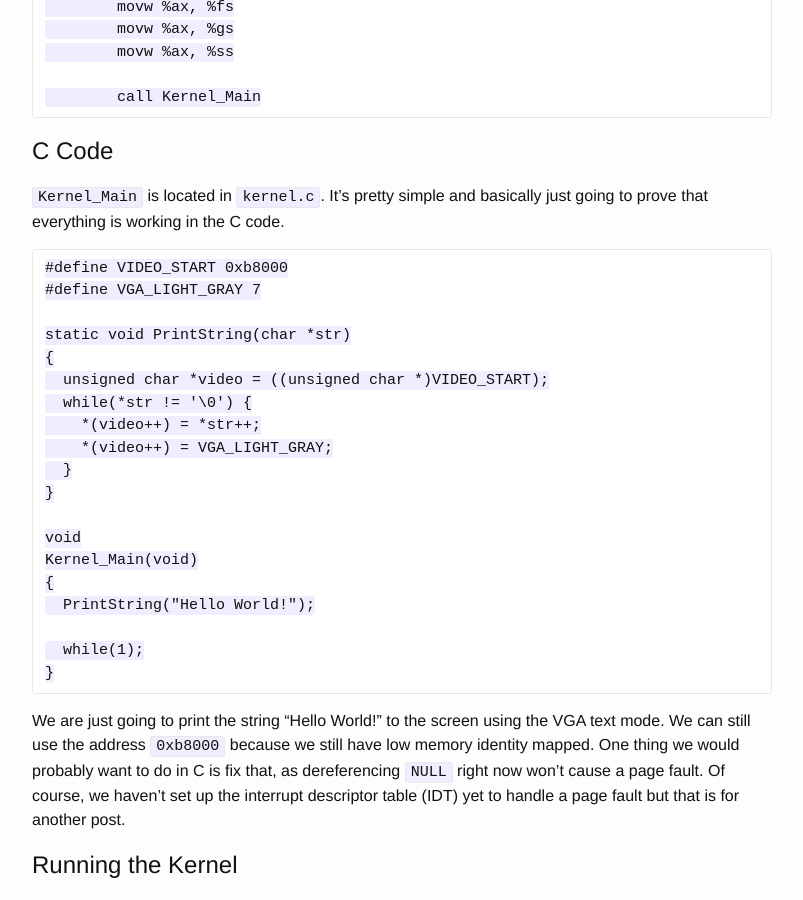
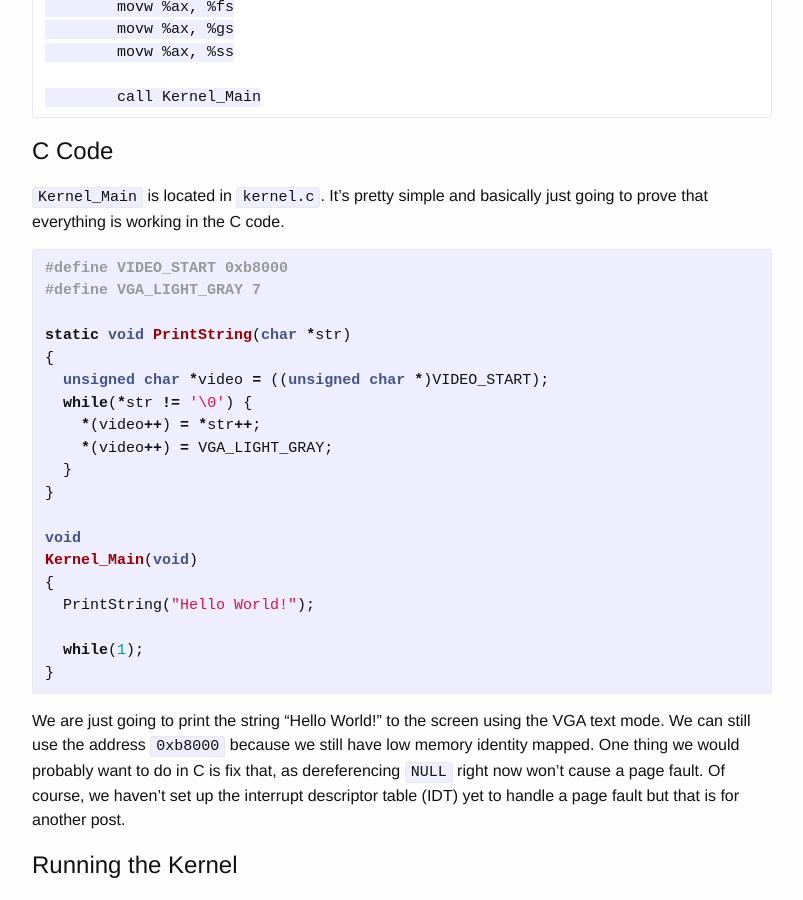
Before and after one commit to missimer/missimer.github.io, a Jekyll site: the page built from _posts/2017-08-08-x86-64-kernel-boot.markdown, in a window 1280 px wide and 900 px high, scrolled down 8494 px. Shown: the whole window, without its empty margins (238-1041 px from the left). Built offline with Jekyll 4.4.1, drawn with Linux system fonts in a browser that asks for light colours.

Commit message:
Add code highlighting for C code

```diff
--- a/_posts/2017-08-08-x86-64-kernel-boot.markdown
+++ b/_posts/2017-08-08-x86-64-kernel-boot.markdown
@@ -419,7 +419,7 @@ _start64:
 `Kernel_Main` is located in `kernel.c`.  It's pretty simple and basically just
 going to prove that everything is working in the C code.
 
-~~~~~~~~~~~~~~~~~~~~~
+{% highlight c %}
 #define VIDEO_START 0xb8000
 #define VGA_LIGHT_GRAY 7
 
@@ -439,7 +439,7 @@ Kernel_Main(void)
 
   while(1);
 }
-~~~~~~~~~~~~~~~~~~~~~
+{% endhighlight %}
 
 We are just going to print the string "Hello World!" to the screen using the VGA
 text mode.  We can still use the address `0xb8000` because we still have low
```
